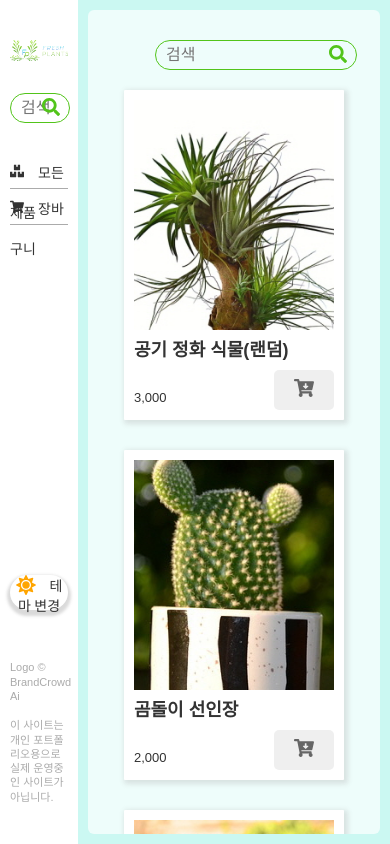
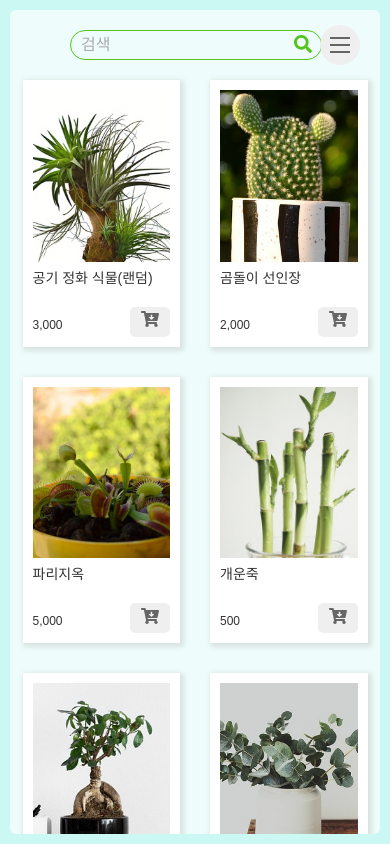
Before and after one commit to doryJyeon/fresh_plants, a Next.js app: page /list in a window 390 px wide. Built offline with nearby package versions, Linux system fonts and the light colour scheme.

Commit message:
ADD_mobile style,header & footer > menu 이동

```diff
--- /dev/null
+++ b/app/Menu.tsx
@@ -0,0 +1,33 @@
+"use client";
+
+import Footer from '@/src/conponents/Footer/Footer';
+import Header from '@/src/conponents/Header/Header';
+import { usePathname } from 'next/navigation';
+import React, { useEffect, useState } from 'react';
+
+const Menu = () => {
+  const pathName = usePathname();
+  const [hide, setHide] = useState(true);
+
+  useEffect(() => {
+    // 페이지 이동 시 hide 변경
+    setHide(true);
+  }, [pathName]);
+
+  return (
+    <>
+      <button className={`header__btn ${!hide && "show"}`} onClick={() => setHide(!hide)}>
+        <div />
+        <div />
+        <div />
+      </button>
+
+      <section className={`header__footer ${hide && "hide"}`}>
+        <Header />
+        <Footer />
+      </section>
+    </>
+  );
+}
+
+export default Menu;
--- a/app/globals.css
+++ b/app/globals.css
@@ -4,6 +4,7 @@
   --bg: #cbf8f2;
   --header-bg: #fff;
   --content-bg: #ffffffab;
+  --main-bg: #ffffff90;
 
   --font-color: #333;
   --font-light: #666;
@@ -52,6 +53,9 @@ body {
 
 
 /* header & footer */
+.header__btn {
+  display: none;
+}
 .header__footer {
   width: 20%;
   max-width: 250px;
@@ -91,8 +95,81 @@ body.dark {
   --bg: #262626;
   --header-bg: #494949;
   --content-bg: #ffffff60;
+  --main-bg: #00000090;
 
   --font-color: #f1f1f1;
   --font-light: #bbb;
   --dark: #fff;
 }
+
+@media (max-width: 1024px) {
+  /* header & footer */
+  .header__btn {
+    display: flex;
+    flex-direction: column;
+    justify-content: center;
+    align-items: center;
+    gap: 5px;
+    position: fixed;
+    top: 25px;
+    right: 30px;
+    width: 40px;
+    height: 40px;
+    border: none;
+    border-radius: 50%;
+    z-index: 20;
+    cursor: pointer;
+
+    & > div {
+      width: 20px;
+      height: 2px;
+      background-color: var(--font-light);
+      transition: opacity .15s, transform .3s linear;
+    }
+
+    &.show {
+      & > div:nth-child(1) {
+        transform: translateY(7px) rotate(45deg);
+      }
+      & > div:nth-child(2) {
+        opacity: 0;
+      }
+      & > div:nth-child(3) {
+        transform: translateY(-7px) rotate(-45deg);
+      }
+    }
+  }
+  .header__footer {
+    width: 100%;
+    max-width: 100%;
+    float: none;
+    position: fixed;
+    top: 0;
+    bottom: 0;
+    left: 0;
+    right: 0;
+    z-index: 10;
+    visibility: visible;
+    transform: translateX(0);
+    transition: visibility .3s, transform .3s linear;
+
+    &.hide {
+      visibility: hidden;
+      transform: translateX(-100%);
+    }
+  }
+
+  /* contents */
+  .contents {
+    width: 100vw;
+  }
+}
+
+@media (max-width: 700px) {
+  /* contents */
+  .contents > .content__section {
+    width: calc(100% - 20px);
+    height: calc(100vh - 20px - 40px);
+    padding: 20px 10px;
+  }
+}
--- a/app/layout.tsx
+++ b/app/layout.tsx
@@ -1,8 +1,7 @@
 import type { Metadata } from "next";
 import { Noto_Serif_KR } from "next/font/google";
 import "./globals.css";
-import Header from "../src/conponents/Header/Header";
-import Footer from "../src/conponents/Footer/Footer";
+import Menu from "./Menu";
 
 const notoSerifKR = Noto_Serif_KR({ subsets: ["latin"], weight: ["400", "500", "600", "700", "900"] });
 
@@ -22,10 +21,7 @@ export default function RootLayout({
   return (
     <html lang="ko">
       <body className={notoSerifKR.className}>
-        <section className="header__footer">
-          <Header />
-          <Footer />
-        </section>
+        <Menu />
 
         <div className="contents">
           <section className="content__section">
--- a/app/list/page.module.css
+++ b/app/list/page.module.css
@@ -78,3 +78,12 @@
     color: var(--success);
   }
 }
+
+@media (max-width: 1024px) {
+  .search_area {
+    width: 250px;
+    height: 50px;
+    margin: 0 auto;
+    display: block;
+  }
+}
--- a/app/page.module.css
+++ b/app/page.module.css
@@ -21,7 +21,7 @@
   bottom: 0;
   width: calc(100% - 50px);
   height: calc(100vh - 20px - 60px);
-  background-color: #ffffff90;
+  background-color: var(--main-bg);
   border-radius: 6px;
   padding: 30px 25px;
   text-align: center;
@@ -102,7 +102,6 @@
   & > p {
     font-size: 2.1rem;
     color: var(--font-color);
-    margin-top: 12px;
   }
 
   & > button {
@@ -119,3 +118,47 @@
     color: var(--danger);
   }
 }
+
+@media (max-width: 780px) {
+  /* logo img */
+  .main > img {
+    width: 180px;
+    margin-top: 100px;
+  }
+
+  .main > p {
+    font-size: 1.5rem;
+  }
+
+  .main > h2 > span {
+    font-size: 3.5rem;
+  }
+
+  .card_box {
+    gap: 30px;
+  }
+
+  .card {
+    width: 50%;
+    min-width: 100px;
+    height: 160px;
+  }
+
+  .card > svg {
+    font-size: 3rem;
+  }
+
+  .card > p {
+    font-size: 1.8rem;
+  }
+
+  .card > button {
+    padding: 6px 15px;
+  }
+
+  .card:hover {
+    & > p {
+      font-size: 2rem;
+    }
+  }
+}
--- a/src/conponents/Header/header.module.css
+++ b/src/conponents/Header/header.module.css
@@ -34,3 +34,16 @@
     height: 100%;
   }
 }
+
+@media (max-width: 1024px) {
+  .logo {
+    width: auto;
+    height: 90px;
+  }
+
+  .ul > li {
+    &:hover {
+      transform: scale(1.01);
+    }
+  }
+}
--- a/src/modules/listItems.module.css
+++ b/src/modules/listItems.module.css
@@ -78,3 +78,63 @@
     color: var(--success);
   }
 }
+
+
+@media (max-width: 1024px) {
+  .card {
+    width: 150px;
+    height: 225px;
+
+    & > .card__img {
+      height: 160px;
+    }
+
+    & > h3 {
+      font-size: 1.6rem;
+      font-weight: 500;
+      margin-top: 5px;
+    }
+
+    & > p {
+      font-size: 1.3rem;
+    }
+
+    & > button {
+      width: 40px;
+      height: 30px;
+      font-size: 1.8rem;
+    }
+  }
+
+  .card:hover {
+    & > button {
+      width: 40px;
+      height: 40px;
+    }
+  }
+}
+
+@media (max-width: 510px) {
+  .cards {
+    gap: 20px;
+  }
+
+  .card {
+    width: 45%;
+    height: auto;
+    padding: 10px 10px 60px;
+    box-sizing: border-box;
+
+    & > .card__img {
+      height: 44vw;
+    }
+
+    & > h3 {
+      font-size: 1.4rem;
+    }
+
+    & > p {
+      font-size: 1.2rem;
+    }
+  }
+}
--- a/src/modules/searchBox.module.css
+++ b/src/modules/searchBox.module.css
@@ -14,6 +14,9 @@
   color: var(--font-color);
   padding: 0 10px;
   background-color: transparent;
+}
+.search_box > input[type="text"]::placeholder {
+  color: var(--border-color);
 }
 
 .search_box > button {
--- a/src/modules/toast.module.css
+++ b/src/modules/toast.module.css
@@ -19,3 +19,13 @@
     opacity: .85;
   }
 }
+
+@media (max-width: 1024px) {
+  .toast {
+    width: 200px;
+    padding: 10px 20px;
+    font-size: 1.4rem;
+    left: 50%;
+    margin-left: -120px;
+  }
+}
```
Also changed, not shown: app/cart/page.module.css (+72 -0 lines), public/images/main/main_bg.jpg.
